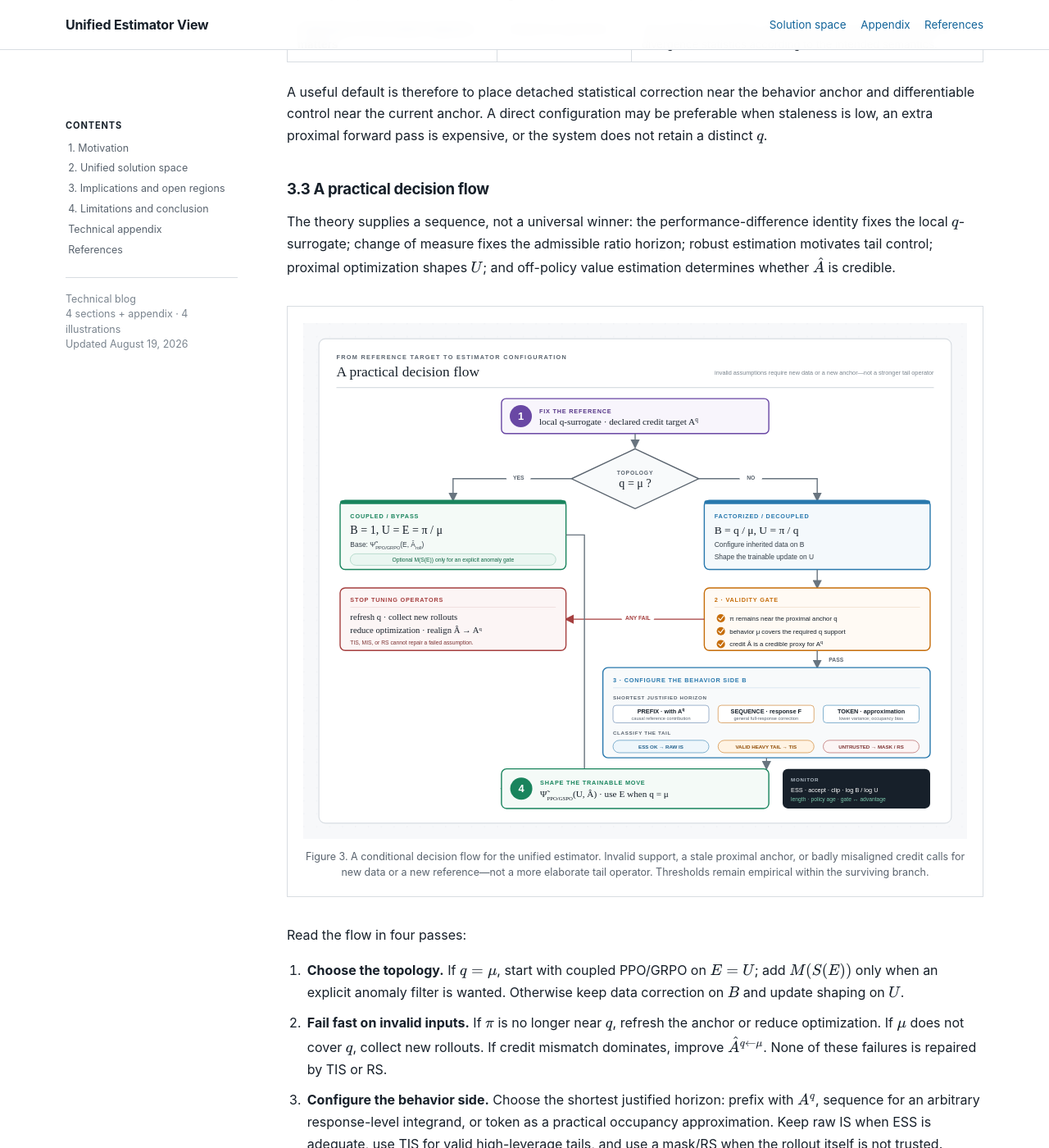
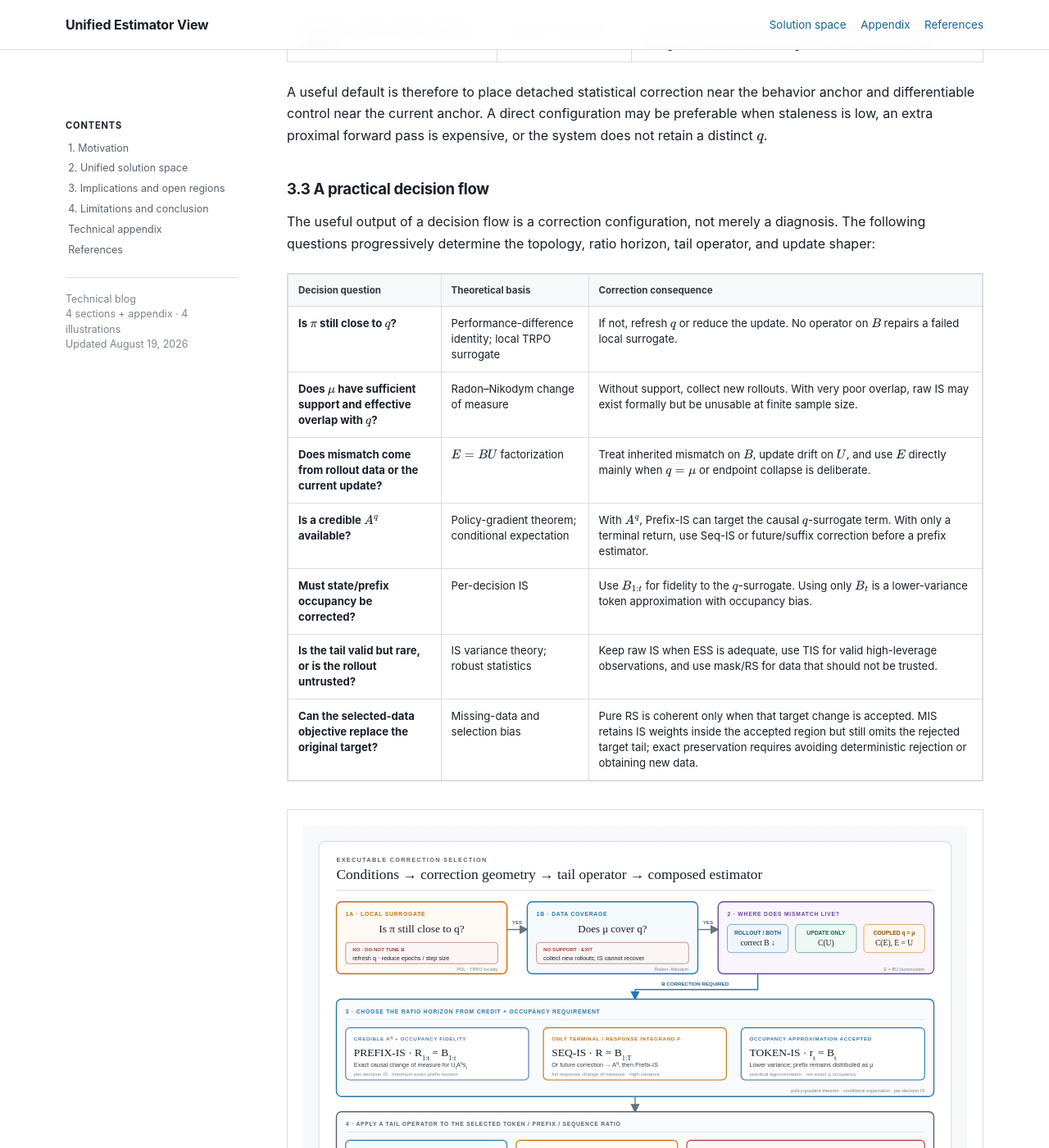
Before and after one commit to huaiyizhao/policy-triangle, a Jekyll site: the page built from docs/index.md, in a window 1280 px wide and 1400 px high, scrolled down 17546 px. Shown: the whole window at 82% size. Built offline with Jekyll 4.4.1, drawn with Linux system fonts in a browser that asks for light colours; some of the changed text lies outside the part shown.

Commit message:
Make correction selection flow actionable

```diff
--- a/docs/index.md
+++ b/docs/index.md
@@ -846,40 +846,48 @@ proximal forward pass is expensive, or the system does not retain a distinct
 
 ### 3.3 A practical decision flow
 
-The theory supplies a sequence, not a universal winner: the
-performance-difference identity fixes the local \\(q\\)-surrogate; change of
-measure fixes the admissible ratio horizon; robust estimation motivates tail
-control; proximal optimization shapes \\(U\\); and off-policy value estimation
-determines whether \\(\hat A\\) is credible.
+The useful output of a decision flow is a correction configuration, not merely
+a diagnosis. The following questions progressively determine the topology,
+ratio horizon, tail operator, and update shaper:
+
+<div class="table-wrap" markdown="1">
+
+| Decision question | Theoretical basis | Correction consequence |
+|---|---|---|
+| Is \\(\pi\\) still close to \\(q\\)? | Performance-difference identity; local TRPO surrogate | If not, refresh \\(q\\) or reduce the update. No operator on \\(B\\) repairs a failed local surrogate. |
+| Does \\(\mu\\) have sufficient support and effective overlap with \\(q\\)? | Radon–Nikodym change of measure | Without support, collect new rollouts. With very poor overlap, raw IS may exist formally but be unusable at finite sample size. |
+| Does mismatch come from rollout data or the current update? | \\(E=BU\\) factorization | Treat inherited mismatch on \\(B\\), update drift on \\(U\\), and use \\(E\\) directly mainly when \\(q=\mu\\) or endpoint collapse is deliberate. |
+| Is a credible \\(A^q\\) available? | Policy-gradient theorem; conditional expectation | With \\(A^q\\), Prefix-IS can target the causal \\(q\\)-surrogate term. With only a terminal return, use Seq-IS or future/suffix correction before a prefix estimator. |
+| Must state/prefix occupancy be corrected? | Per-decision IS | Use \\(B_{1:t}\\) for fidelity to the \\(q\\)-surrogate. Using only \\(B_t\\) is a lower-variance token approximation with occupancy bias. |
+| Is the tail valid but rare, or is the rollout untrusted? | IS variance theory; robust statistics | Keep raw IS when ESS is adequate, use TIS for valid high-leverage observations, and use mask/RS for data that should not be trusted. |
+| Can the selected-data objective replace the original target? | Missing-data and selection bias | Pure RS is coherent only when that target change is accepted. MIS retains IS weights inside the accepted region but still omits the rejected target tail; exact preservation requires avoiding deterministic rejection or obtaining new data. |
+
+</div>
 
 <figure class="triangle-figure">
-  <img src="{{ '/assets/estimator-decision-flow.svg' | relative_url }}" alt="Decision flow for configuring the unified estimator. First choose coupled or factorized topology. Before tuning operators, verify local-surrogate validity, behavior-policy coverage, and credit alignment. Then choose ratio horizon and classify the behavior-ratio tail as usable, high-leverage but valid, or untrusted. Finally attach a proximal shaper to U and monitor estimator diagnostics.">
+  <img src="{{ '/assets/estimator-decision-flow.svg' | relative_url }}" alt="Executable correction-selection tree. It first checks whether pi is close to q and whether mu covers q, then places mismatch on B, U, or the coupled E edge. For rollout mismatch it chooses prefix, sequence, or token correction from the available credit and occupancy requirement, then chooses raw IS, TIS, MIS, or RS from tail validity and whether selection bias is acceptable. The selected behavior correction is finally composed with PPO or GSPO shaping on U.">
   <figcaption>
-    Figure 3. A conditional decision flow for the unified estimator. Invalid
-    support, a stale proximal anchor, or badly misaligned credit calls for new
-    data or a new reference—not a more elaborate tail operator. Thresholds
-    remain empirical within the surviving branch.
+    Figure 3. An executable correction-selection tree. Each leaf names a
+    correction, and the final row composes that behavior-side choice with the
+    update shaper. A stale anchor or missing support exits the tree because
+    neither can be repaired by choosing a different IS tail operator.
   </figcaption>
 </figure>
 
-Read the flow in four passes:
-
-1. **Choose the topology.** If \\(q=\mu\\), start with coupled PPO/GRPO on
-   \\(E=U\\); add \\(M(S(E))\\) only when an explicit anomaly filter is wanted.
-   Otherwise keep data correction on \\(B\\) and update shaping on \\(U\\).
-2. **Fail fast on invalid inputs.** If \\(\pi\\) is no longer near \\(q\\),
-   refresh the anchor or reduce optimization. If \\(\mu\\) does not cover
-   \\(q\\), collect new rollouts. If credit mismatch dominates, improve
-   \\(\hat A^{q\leftarrow\mu}\\). None of these failures is repaired by TIS or
-   RS.
-3. **Configure the behavior side.** Choose the shortest justified horizon:
-   prefix with \\(A^q\\), sequence for an arbitrary response-level integrand,
-   or token as a practical occupancy approximation. Keep raw IS when ESS is
-   adequate, use TIS for valid high-leverage tails, and use a mask/RS when the
-   rollout itself is not trusted.
-4. **Attach the update and monitor.** Apply PPO/GSPO to \\(U=\pi/q\\), then
-   report ESS, acceptance rate, clip fraction, \\(\log B\\), \\(\log U\\), and
-   gate–advantage correlation by response length and policy age.
+The main leaves correspond to recognizable recipes:
+
+| Conditions | Selected configuration |
+|---|---|
+| \\(q=\mu\\), no separate rollout mismatch | \\(\widetilde\Psi_{\mathrm{PPO/GSPO}}(E,\hat A^{\mathrm{roll}})\\) |
+| Distinct \\(q\\), credible \\(A^q\\), occupancy fidelity required | \\(\widetilde W_{\mathrm{prefix}}(B)\widetilde\Psi(U,A^q)\\) |
+| Only a terminal response integrand is available | \\(\widetilde W_{\mathrm{seq}}(B)\widetilde\Psi(U,\mathcal R)\\), or future correction followed by Prefix-IS |
+| Occupancy approximation is acceptable | \\(\widetilde W_{\mathrm{tok}}(B)\widetilde\Psi(U,\hat A)\\) |
+| Valid but heavy ratio tail | Replace the selected raw weight by \\(\widetilde W_{\mathrm{TIS}}\\) |
+| Untrusted rollout and target change is acceptable | \\(M(S(B))\widetilde\Psi(U,\hat A)\\) for pure RS, or \\(M(S(B))\widetilde W(B)\widetilde\Psi(U,\hat A)\\) for MIS |
+
+Within the selected leaf, thresholds remain empirical. Report ESS, acceptance
+rate, clip fraction, \\(\log B\\), \\(\log U\\), and gate–advantage correlation
+by response length and policy age.
 
 ### 3.4 Open configurations suggested by the estimator
 
```
Also changed, not shown: docs/assets/estimator-decision-flow.svg.
